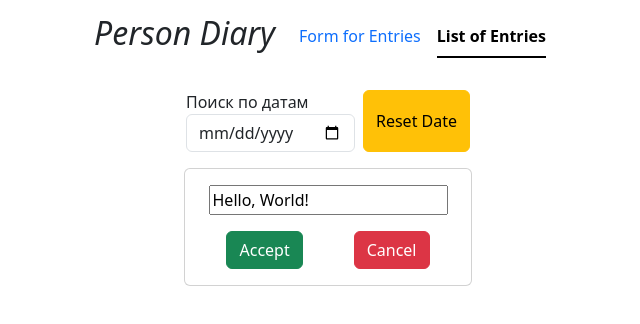
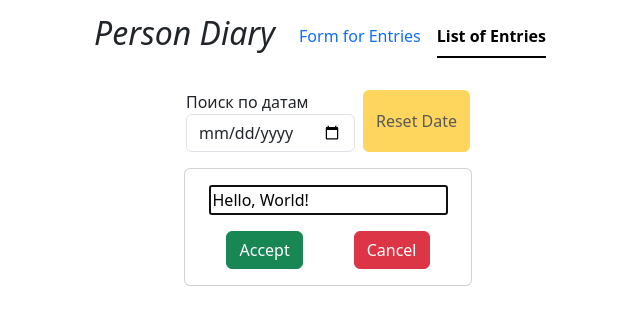
Before and after one commit to Tortik217/Person-DiaryTS, a React (Vite) app: page /Person-DiaryTS/list in a window 1280 px wide. Both pictures are taken after a click on the button "Edit". Shown: the top 324 px of the page, without its empty margins (312-952 px from the left). Built offline with nearby package versions, Linux system fonts and the light colour scheme.

Commit message:
some fix

```diff
--- a/package.json
+++ b/package.json
@@ -15,6 +15,7 @@
   "dependencies": {
     "@types/page": "^1.11.9",
     "bootstrap": "^5.3.8",
+    "nanoid": "^5.1.6",
     "react": "^19.1.1",
     "react-calendar": "^6.0.0",
     "react-dom": "^19.1.1",
--- a/src/components/NoteItem.tsx
+++ b/src/components/NoteItem.tsx
@@ -1,5 +1,5 @@
 import type { INote } from "../types/INote";
-import { useState } from "react";
+import {useEffect, useRef, useState} from "react";
 
 interface NoteItemProps {
   note: INote;
@@ -8,13 +8,18 @@ interface NoteItemProps {
 }
 
 export const NoteItem = ({ note, removeNote, editNote }: NoteItemProps) => {
-  const [isEditing, setIsEditing] = useState(false);
-  const [textValue, setTextValue] = useState(note.text)
+  const [isEditing, setIsEditing] = useState<boolean>(false);
+  const [textValue, setTextValue] = useState<string>(note.text)
+  const inputRef = useRef<HTMLInputElement>(null);
 
   const onEdit = () => {
     editNote(note.id, textValue)
     setIsEditing(false)
   }
+
+  useEffect(() => {
+    inputRef.current?.focus()
+  }, [isEditing])
 
   return (
     <div className="card" style={{ width: "18rem" }}>
@@ -26,6 +31,7 @@ export const NoteItem = ({ note, removeNote, editNote }: NoteItemProps) => {
               className="card-text mb-3"
               value={textValue}
               onChange={e => setTextValue(e.target.value)}
+              ref={inputRef}
             />
             <div className="action d-flex justify-content-around">
               <button
--- a/src/data/notes.ts
+++ b/src/data/notes.ts
@@ -1,7 +1,7 @@
 import type { INote } from "../types/INote";
-import { getIsoString } from "../hooks/dateUtils";
+import { getIsoDate } from "../hooks/dateUtils";
 
 export const Notes: INote[] = [
-  { id: 1, text: "Hello, World!", completed: false, date: getIsoString() },
+  { id: 1, text: "Hello, World!", completed: false, date: getIsoDate() },
 ];
 // export const Notes: INote[] = [];
--- a/src/hooks/dateUtils.ts
+++ b/src/hooks/dateUtils.ts
@@ -1,3 +1,5 @@
-export const getIsoString = () => {
-  return new Date().toISOString().split("T")[0];
+export const getIsoDate = () => {
+  const d = new Date();
+  d.setMinutes(d.getMinutes() - d.getTimezoneOffset());
+  return d.toISOString().slice(0, 10); // теперь это локальная YYYY-MM-DD
 };
--- a/src/pages/FormPage/FormPage.tsx
+++ b/src/pages/FormPage/FormPage.tsx
@@ -22,9 +22,9 @@ export function FormPage() {
           onSubmit={(e) => e.preventDefault()}
       >
       <textarea
-        className="textarea-main border border-2 border-dark"
+          className="form-control textarea-main"
           name="entry"
-        id="entry"
+          id="floatingTextarea2"
           rows={15}
           cols={50}
           placeholder="Enter whatever you want :)"
--- a/src/pages/ListPage/ListPage.tsx
+++ b/src/pages/ListPage/ListPage.tsx
@@ -1,12 +1,12 @@
-import { useState } from "react";
-import { NoteItem } from "../../components/NoteItem";
-import { useOutletCtx } from "../../hooks";
+import {useState} from "react";
+import {NoteItem} from "../../components/NoteItem";
+import {useOutletCtx} from "../../hooks";
 
 export function ListPage() {
-  const { notes, removeNote, editNote } = useOutletCtx();
+  const {notes, removeNote, editNote} = useOutletCtx();
   const [inputDate, setInputDate] = useState<string>("");
 
-  const filteredNotes  = inputDate ? notes.filter((note) => note.date === inputDate) : notes
+  const filteredNotes = inputDate ? notes.filter((note) => note.date === inputDate) : notes
 
   return (
       <div className="d-flex flex-wrap flex-column gap-3">
@@ -26,6 +26,7 @@ export function ListPage() {
               type="button"
               onClick={() => setInputDate("")}
               className="btn btn-warning"
+              disabled={!inputDate}
           >
             Reset Date
           </button>
--- a/src/routes/root.tsx
+++ b/src/routes/root.tsx
@@ -2,18 +2,19 @@ import { Header } from "../components/Header/Header";
 import { Outlet } from "react-router-dom";
 import { useState, useEffect } from "react";
 import { Notes } from "../data/notes";
-import { getIsoString } from "../hooks/dateUtils";
+import { getIsoDate } from "../hooks/dateUtils";
 import type { INote } from "../types/INote";
+import {nanoid} from "nanoid";
 
 export function Root() {
   const [notes, setNotes] = useState<INote[]>(Notes);
 
   const addNote = (text: string) => {
     const newNote: INote = {
-      id: Date.now(),
+      id: nanoid(5),
       text,
       completed: false,
-      date: getIsoString(),
+      date: getIsoDate(),
     };
     setNotes((prev) => [...prev, newNote]);
   };
@@ -22,11 +23,11 @@ export function Root() {
     console.log(notes);
   }, [notes]);
 
-  const removeNote = (id: number) => {
+  const removeNote = (id: string) => {
     setNotes(notes.filter((prev) => prev.id !== id));
   };
 
-  const editNote = (id: number, newText: string) => {
+  const editNote = (id: string, newText: string) => {
     setNotes((prev) =>
       prev.map((note) => (note.id === id ? { ...note, text: newText } : note))
     );
--- a/src/types/INote.ts
+++ b/src/types/INote.ts
@@ -1,5 +1,5 @@
 export interface INote {
-  id: number
+  id: string
   text: string
   completed: boolean
   date: string
```
Also changed, not shown: 1 other file (tests, documents, lock files or other folders). Lines whose indentation alone changed are shown as unchanged.
